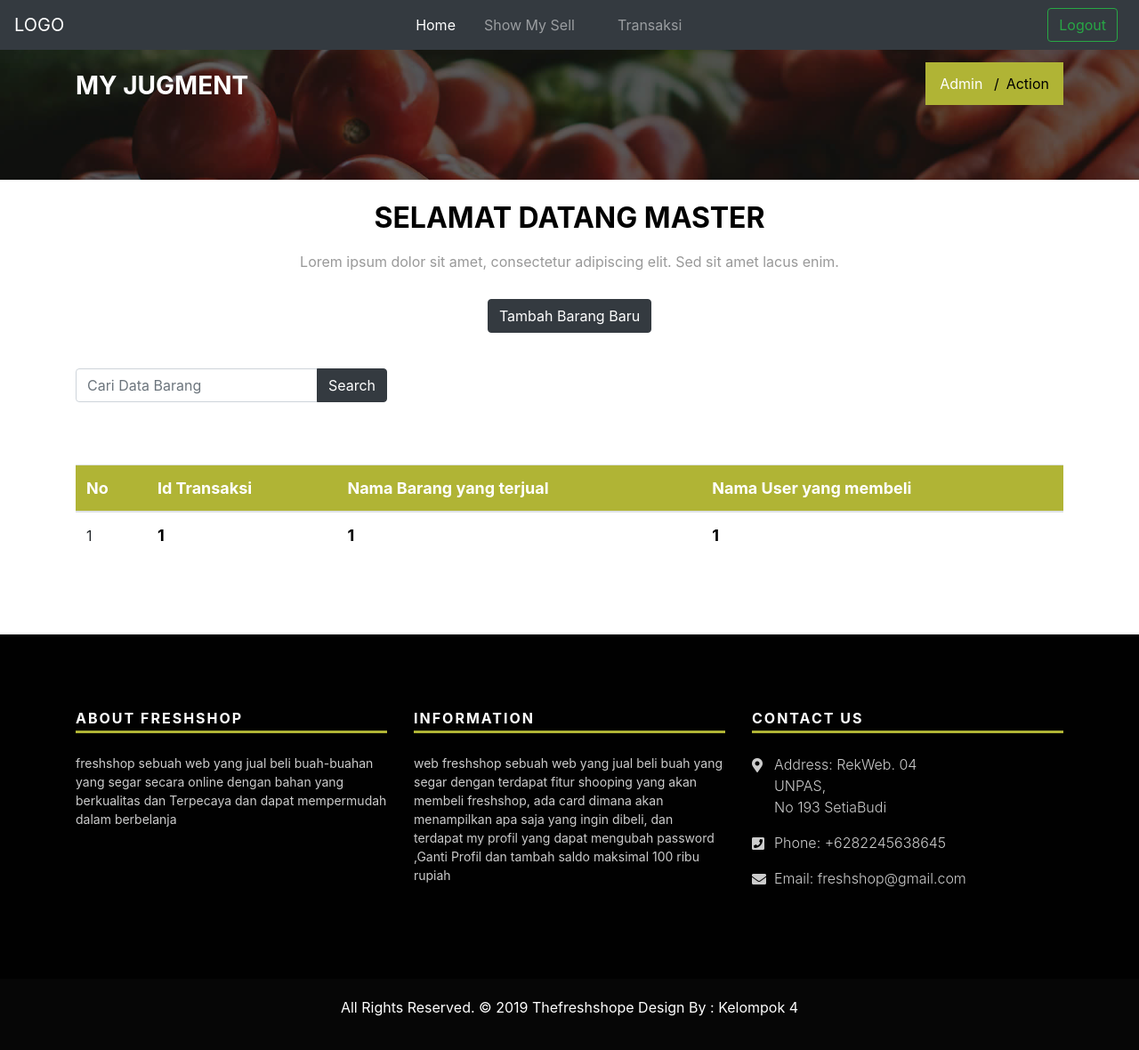
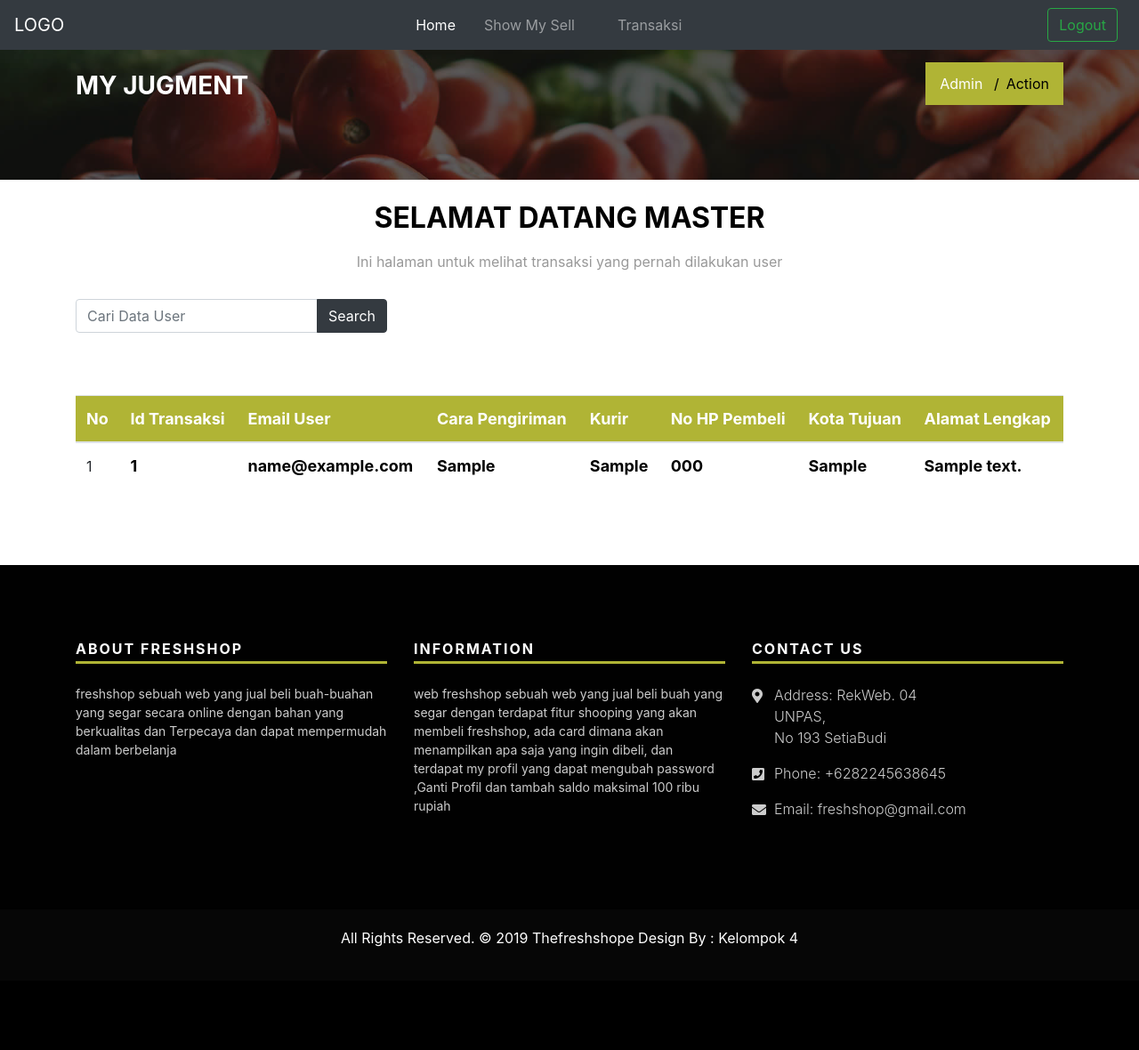
Before and after one commit to raflyyunandi/Prototype_TB_RekWeb, a CodeIgniter app: page /TB-G4/admin/transaksi in a window 1280 px wide. Shown: the whole page at 89% size. After the commit the page ends 1064 px from the top, so only its background shows below. Run offline with CodeIgniter, Linux system fonts and the light colour scheme; tables that the repository leaves empty or names only in its code hold one stand-in row (values such as "Sample post"); some libraries are stand-ins or nearby versions.

Commit message:
membetulkan fitur admin transaksi

```diff
--- a/application/views/admin/transaksi.php
+++ b/application/views/admin/transaksi.php
@@ -22,14 +22,7 @@
                     <div class="title-all text-center">
                         <br>
                         <h1>SELAMAT DATANG MASTER</h1>
-                        <p>Lorem ipsum dolor sit amet, consectetur adipiscing elit. Sed sit amet lacus enim.</p>
-                    </div>
-                </div>
-            </div>
-            <div class="row">
-                <div class="col-lg-12">
-                    <div class="special-menu text-center">
-                            <a class="btn btn-dark" href="<?= base_url('admin/tambah')?>">Tambah Barang Baru</a>
+                        <p>Ini halaman untuk melihat transaksi yang pernah dilakukan user</p>
                     </div>
                 </div>
             </div>
@@ -38,7 +31,7 @@
         <div class="col-md-4" >
             <form action="" method="post">
                 <div class="input-group mb-0 ">
-                  <input type="text" class="form-control" placeholder="Cari Data Barang" name="keyword">
+                  <input type="text" class="form-control" placeholder="Cari Data User" name="keyword">
                   <div class="input-group-append">
                   <button class="btn btn-dark" type="submit">Search</button>
                   </div>
@@ -58,8 +51,12 @@
                                 <tr>
                                     <th>No</th>
                                     <th>Id Transaksi</th>
-                                    <th>Nama Barang yang terjual</th>
-                                    <th>Nama User yang membeli</th>
+                                    <th>Email User</th>
+                                    <th>Cara Pengiriman</th>
+                                    <th>Kurir</th>
+                                    <th>No HP Pembeli</th>
+                                    <th>Kota Tujuan</th>
+                                    <th>Alamat Lengkap</th>
                                 </tr>
                             </thead>
                             <tbody>
@@ -73,11 +70,24 @@
                                         <a href="#"><?= $key['id_transaksi'] ?></a>
                                     </td>
                                     <td class="name-pr">
-                                        <a href="#"><?= $key['id_barang'] ?></a>
+                                        <a href="#"><?= $key['email_user'] ?></a>
                                     </td>
-                                     <td class="name-pr">
-                                        <a href="#"><?= $key['id_user'] ?></a>
+                                    <td class="name-pr">
+                                        <a href="#"><?= $key['cara_pengiriman'] ?></a>
                                     </td>
+                                    <td class="name-pr">
+                                        <a href="#"><?= $key['kurir'] ?></a>
+                                    </td>
+                                    <td class="name-pr">
+                                        <a href="#"><?= $key['no_hp'] ?></a>
+                                    </td>
+                                    <td class="name-pr">
+                                        <a href="#"><?= $key['kota_tujuan'] ?></a>
+                                    </td>
+                                    <td class="name-pr">
+                                        <a href="#"><?= $key['alamat_lengkap'] ?></a>
+                                    </td>
+
                                 </tr>
                             <?php endforeach; ?>
                             </tbody>
```
